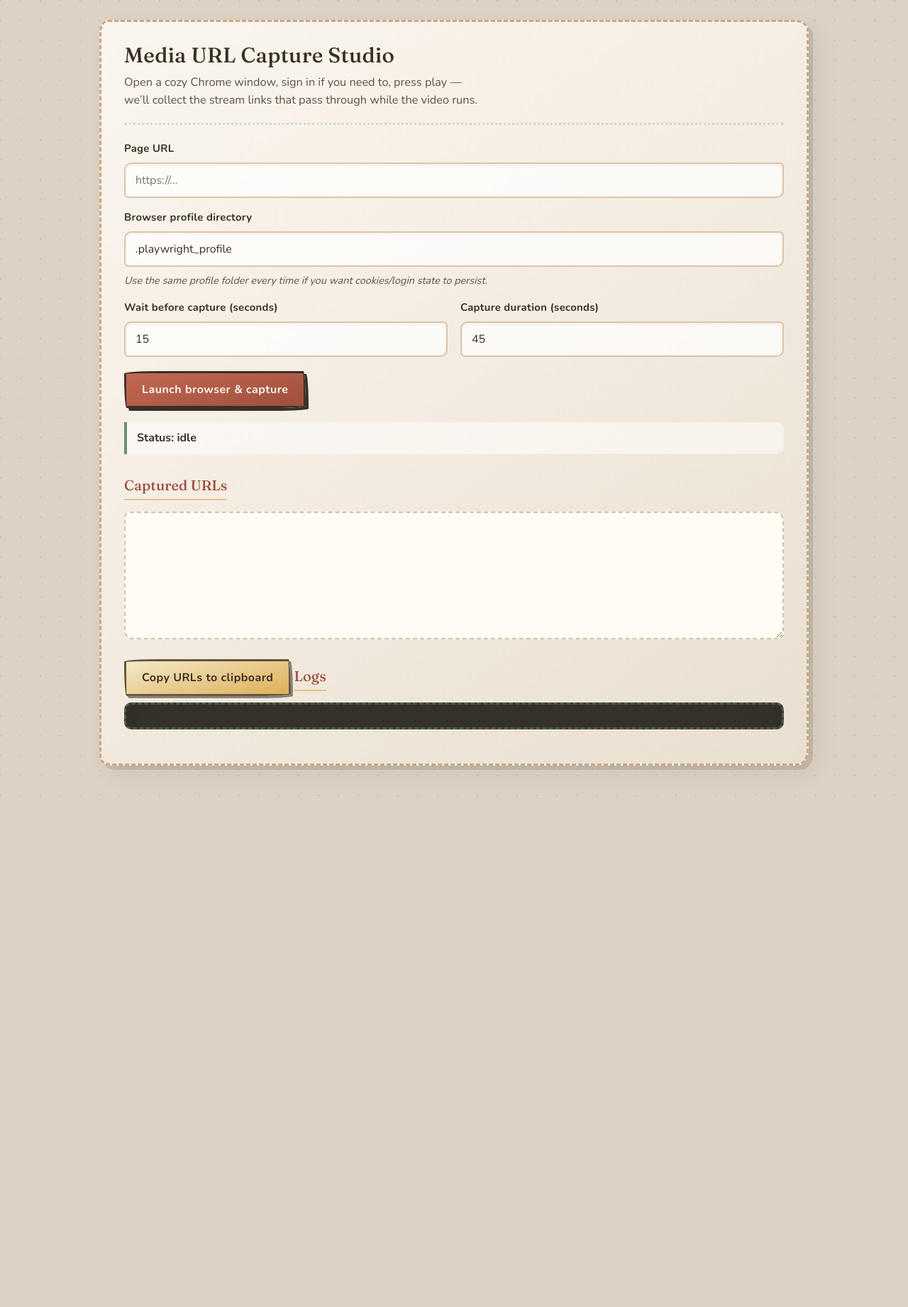
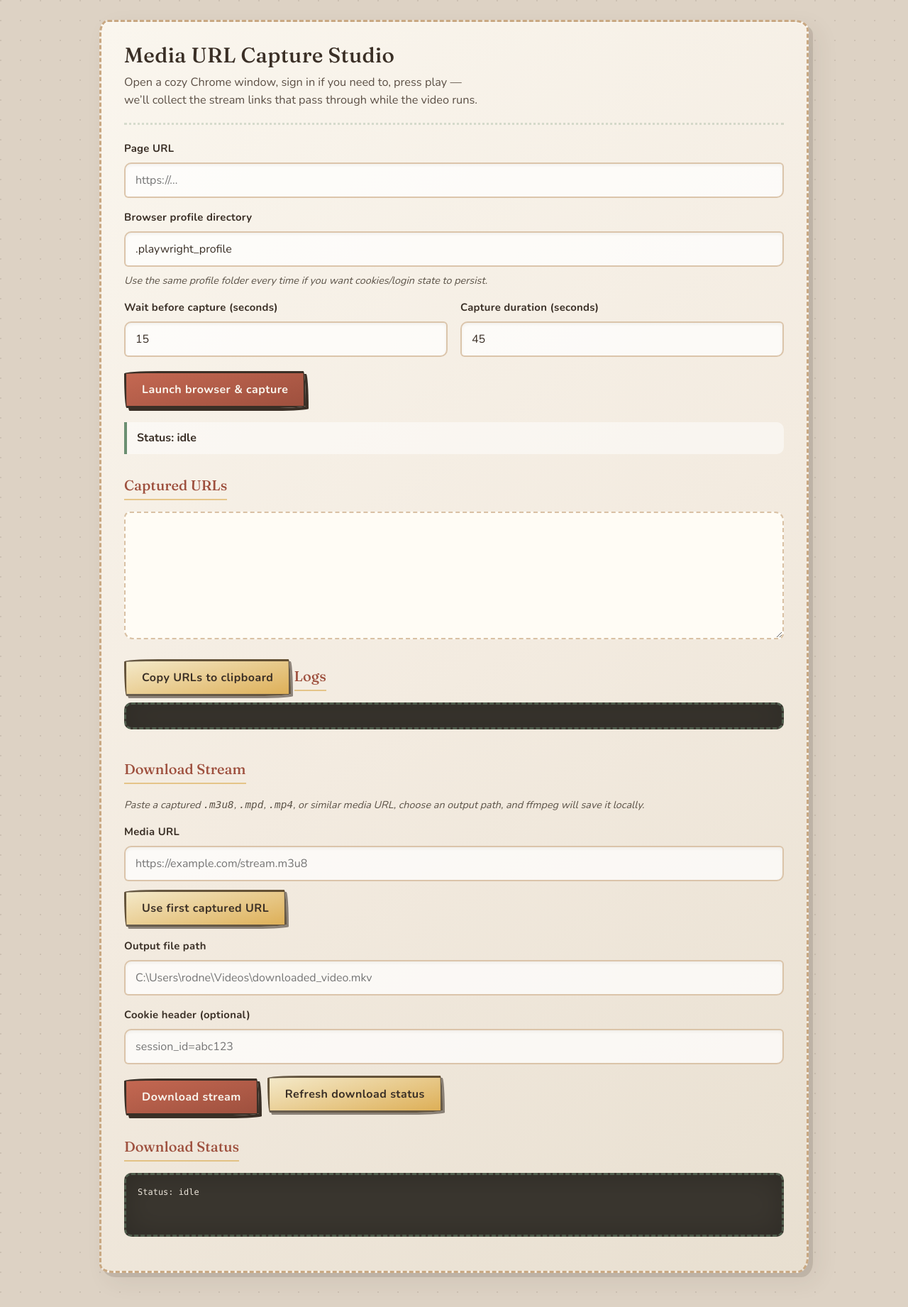
Before and after one commit to rodyoung1967/media_capture_gui, a Flask app: page / in a window 1280 px wide. Shown: the whole page at 71% size. Before the commit the page ends 1122 px from the top, so only its background shows below. Run offline with Flask 3, Linux system fonts and the light colour scheme.

Commit message:
adding download

```diff
--- a/app.py
+++ b/app.py
@@ -1,9 +1,13 @@
 from __future__ import annotations
 
+import json
 import os
+import shutil
+import subprocess
 import threading
 import time
 import uuid
+from datetime import datetime, timezone
 from dataclasses import dataclass, field
 from pathlib import Path
 from typing import Dict, List
@@ -19,6 +23,36 @@ try:
     CAPTURE_JOB_STORE_MAX = max(10, int(os.environ.get("CAPTURE_JOB_STORE_MAX", "100")))
 except ValueError:
     CAPTURE_JOB_STORE_MAX = 100
+
+
+DOWNLOAD_STATUS_VERSION = 2
+
+
+def _console_print(msg: str) -> None:
+    """Avoid UnicodeEncodeError on Windows terminals when logging from worker threads."""
+    try:
+        print(msg)
+    except UnicodeEncodeError:
+        print(msg.encode("ascii", errors="replace").decode("ascii"))
+
+
+def _format_subprocess_returncode(rc: int | None) -> str:
+    if rc is None:
+        return "(none)"
+    if rc < 0 or rc > 255:
+        u32 = rc & 0xFFFFFFFF
+        return f"{rc} (unsigned 32-bit: {u32} / 0x{u32:08x})"
+    return str(rc)
+
+
+def _tail_stderr(stderr: str, max_chars: int = 12000) -> str:
+    """ffmpeg may print a long banner first; useful errors are usually near the end."""
+    if not stderr:
+        return ""
+    text = stderr.strip()
+    if len(text) <= max_chars:
+        return text
+    return f"... ({len(text) - max_chars} chars omitted from start of stderr) ...\n{text[-max_chars:]}"
 
 
 @dataclass
@@ -179,6 +213,219 @@ def job_status(job_id: str):
         )
 
 
+@app.route("/download-stream", methods=["POST"])
+def download_stream():
+    data = request.get_json(silent=True)
+    if not isinstance(data, dict):
+        # Allow form posts too, in case you later wire this to a normal HTML form.
+        data = request.form.to_dict()
+
+    download_url = (data.get("download_url") or "").strip()
+    output_file = (data.get("output_file") or "").strip()
+    download_cookie = (data.get("download_cookie") or "").strip()
+
+    if not download_url:
+        return _bad_json("download_url is required")
+    if not output_file:
+        return _bad_json("output_file is required")
+    if shutil.which("ffmpeg") is None:
+        return _bad_json("ffmpeg not found on PATH")
+
+    output_path = Path(output_file).expanduser().resolve()
+    output_path.parent.mkdir(parents=True, exist_ok=True)
+
+    status_file = output_path.parent / f".{output_path.name}.download_status.json"
+    try:
+        if status_file.is_file():
+            status_file.unlink()
+    except OSError:
+        pass
+
+    initial_status = {
+        "status_version": DOWNLOAD_STATUS_VERSION,
+        "status": "queued",
+        "output_file": str(output_path),
+        "progress": "Queued; starting download...",
+        "error": None,
+    }
+    status_file.write_text(json.dumps(initial_status), encoding="utf-8")
+
+    def write_status(payload: dict) -> None:
+        status_file.write_text(json.dumps(payload), encoding="utf-8")
+
+    def run_download() -> None:
+        try:
+            write_status(
+                {
+                    "status_version": DOWNLOAD_STATUS_VERSION,
+                    "status": "starting",
+                    "output_file": str(output_path),
+                    "progress": "Starting ffmpeg...",
+                    "error": None,
+                }
+            )
+            _console_print(f"[Download] Starting download to: {output_path}")
+
+            ffmpeg_cmd = [
+                "ffmpeg",
+                "-nostdin",
+                "-hide_banner",
+                "-loglevel",
+                "error",
+                "-user_agent",
+                "Mozilla/5.0 (Windows NT 10.0; Win64; x64) AppleWebKit/537.36 "
+                "(KHTML, like Gecko) Chrome/120.0.0.0 Safari/537.36",
+                "-i",
+                download_url,
+            ]
+
+            headers: List[str] = []
+            if download_cookie:
+                headers.append(f"Cookie: {download_cookie}")
+            if headers:
+                ffmpeg_cmd.extend(["-headers", "\r\n".join(headers) + "\r\n"])
+
+            ffmpeg_cmd.extend(["-c", "copy", "-y", str(output_path)])
+            _console_print("[Download] Running ffmpeg...")
+
+            result = subprocess.run(
+                ffmpeg_cmd,
+                capture_output=True,
+                text=True,
+                encoding="utf-8",
+                errors="replace",
+            )
+
+            if result.returncode == 0:
+                file_size = output_path.stat().st_size if output_path.exists() else 0
+                write_status(
+                    {
+                        "status_version": DOWNLOAD_STATUS_VERSION,
+                        "status": "completed",
+                        "output_file": str(output_path),
+                        "file_size_mb": round(file_size / 1024 / 1024, 1),
+                        "progress": f"Download completed ({file_size / 1024 / 1024:.1f} MB)",
+                        "error": None,
+                    }
+                )
+                _console_print(f"[Download] OK completed: {output_path} ({file_size / 1024 / 1024:.1f} MB)")
+            else:
+                err_raw = _tail_stderr(result.stderr or "", 12000)
+                rc_fmt = _format_subprocess_returncode(result.returncode)
+                write_status(
+                    {
+                        "status_version": DOWNLOAD_STATUS_VERSION,
+                        "status": "failed",
+                        "output_file": str(output_path),
+                        "progress": "Download failed",
+                        "error": err_raw if err_raw else f"ffmpeg exit code {rc_fmt} (no stderr text)",
+                        "exit_code": result.returncode,
+                        "exit_code_formatted": rc_fmt,
+                    }
+                )
+                _console_print(f"[Download] FAIL exit code {rc_fmt}")
+        except Exception as exc:
+            err_text = str(exc).encode("ascii", errors="replace").decode("ascii")
+            write_status(
+                {
+                    "status_version": DOWNLOAD_STATUS_VERSION,
+                    "status": "error",
+                    "output_file": str(output_path),
+                    "progress": "Download error",
+                    "error": f"Exception: {err_text}",
+                }
+            )
+            _console_print(f"[Download] ERROR for {output_path}: {err_text}")
+
+    thread = threading.Thread(target=run_download, daemon=True)
+    thread.start()
+
+    return jsonify(
+        {
+            "message": "Download started. Monitoring status...",
+            "output_file": str(output_path),
+            "status_file": str(status_file),
+        }
+    )
+
+
+def _read_download_status_file() -> tuple[str | None, dict | None]:
+    status_file = ""
+    if request.is_json:
+        payload = request.get_json(silent=True) or {}
+        status_file = (payload.get("file") or "").strip()
+    if not status_file:
+        status_file = (request.args.get("file") or "").strip()
+    if not status_file:
+        return "No status file provided", None
+
+    try:
+        status_file_path = Path(status_file)
+        if not status_file_path.is_file():
+            return None, {
+                "status_version": DOWNLOAD_STATUS_VERSION,
+                "status": "pending",
+                "progress": "Download initializing...",
+                "error": None,
+            }
+        return None, json.loads(status_file_path.read_text(encoding="utf-8"))
+    except Exception as exc:
+        return f"Could not read status: {exc}", None
+
+
+def _enrich_download_status(data: dict) -> dict:
+    out = dict(data)
+    out_path = (out.get("output_file") or "").strip()
+    if out_path:
+        p = Path(out_path)
+        try:
+            if p.is_file():
+                size = p.stat().st_size
+                out["output_exists"] = True
+                out["output_size_bytes"] = size
+                out["output_size_mb"] = round(size / (1024 * 1024), 2)
+            else:
+                out["output_exists"] = False
+                out["output_size_bytes"] = 0
+                out["output_size_mb"] = None
+        except OSError:
+            out["output_exists"] = False
+            out["output_size_bytes"] = 0
+            out["output_size_mb"] = None
+
+    status = out.get("status") or ""
+    if status == "queued":
+        out["hint"] = "Queued: ffmpeg will start in a moment."
+    elif status == "starting":
+        out["hint"] = "ffmpeg is running. For long streams, the file size should grow over time."
+    elif status == "pending":
+        out["hint"] = "Waiting for the status file. If this sticks, restart the app and submit again."
+    elif status == "completed":
+        out["hint"] = "Finished. Open the output path in File Explorer and play the file."
+    elif status in ("failed", "error"):
+        out["hint"] = "See the error detail below. Common causes: bad URL, missing cookies, or unsupported input."
+    else:
+        out["hint"] = ""
+
+    if out.get("status_version") != DOWNLOAD_STATUS_VERSION:
+        out["hint"] = (
+            (out.get("hint") or "")
+            + " This status file is from an older server build. Delete the .download_status.json file and retry."
+        ).strip()
+    out["server_time"] = datetime.now(timezone.utc).strftime("%Y-%m-%d %H:%M:%S UTC")
+    return out
+
+
+@app.route("/check-download-status", methods=["GET", "POST"])
+def check_download_status():
+    err, data = _read_download_status_file()
+    if err:
+        return jsonify({"error": err}), 400
+    if not isinstance(data, dict):
+        return jsonify({"error": "Invalid status payload"}), 400
+    return jsonify(_enrich_download_status(data))
+
+
 if __name__ == "__main__":
     port = int(os.environ.get("PORT", "5000"))
     dbg_env = os.environ.get("FLASK_DEBUG")
--- a/templates/index.html
+++ b/templates/index.html
@@ -227,6 +227,19 @@
       font-style: italic;
     }
 
+    .download-status {
+      white-space: pre-wrap;
+      word-break: break-word;
+      min-height: 90px;
+    }
+
+    .button-row {
+      display: flex;
+      flex-wrap: wrap;
+      gap: 12px;
+      align-items: center;
+    }
+
     @media (max-width: 680px) {
       .row { grid-template-columns: 1fr; }
       .card { padding: 22px 20px 28px; }
@@ -269,6 +282,28 @@
 
     <h2>Logs</h2>
     <pre id="logs"></pre>
+
+    <h2>Download Stream</h2>
+    <p class="hint">Paste a captured <code>.m3u8</code>, <code>.mpd</code>, <code>.mp4</code>, or similar media URL, choose an output path, and ffmpeg will save it locally.</p>
+
+    <label for="download_url">Media URL</label>
+    <input id="download_url" placeholder="https://example.com/stream.m3u8">
+    <button type="button" class="secondary" onclick="useFirstCapturedUrl()">Use first captured URL</button>
+
+    <label for="output_file">Output file path</label>
+    <input id="output_file" placeholder="C:\Users\rodne\Videos\downloaded_video.mkv">
+
+    <label for="download_cookie">Cookie header (optional)</label>
+    <input id="download_cookie" placeholder="session_id=abc123">
+
+    <div class="button-row">
+      <button id="downloadBtn" type="button" onclick="startDownload()">Download stream</button>
+      <button type="button" class="secondary" onclick="pollDownloadStatusOnce()">Refresh download status</button>
+    </div>
+
+    <h2>Download Status</h2>
+    <pre id="download_status" class="download-status">Status: idle</pre>
+
   </div>
 
 <script>
@@ -406,6 +441,138 @@ async function copyUrls() {
       `Status: clipboard failed — ${e instanceof Error ? e.message : String(e)} (select URLs and copy manually)`;
   }
 }
+
+let currentDownloadStatusFile = null;
+let downloadPollTimer = null;
+
+function resetDownloadUi() {
+  if (downloadPollTimer != null) {
+    clearInterval(downloadPollTimer);
+    downloadPollTimer = null;
+  }
+  document.getElementById('downloadBtn').disabled = false;
+}
+
+function useFirstCapturedUrl() {
+  const firstUrl = document.getElementById('urls').value
+    .split('\n')
+    .map(line => line.trim())
+    .find(Boolean);
+  if (firstUrl) {
+    document.getElementById('download_url').value = firstUrl;
+    document.getElementById('download_status').textContent = 'Loaded first captured URL into Media URL.';
+  } else {
+    document.getElementById('download_status').textContent = 'No captured URL available yet.';
+  }
+}
+
+function formatDownloadStatus(data) {
+  const lines = [];
+  lines.push('State: ' + (data.status || '(unknown)'));
+  lines.push('Message: ' + (data.progress || ''));
+  if (data.output_file) lines.push('Output: ' + data.output_file);
+  if (data.output_exists === true) {
+    const mb = data.output_size_mb != null ? data.output_size_mb : 0;
+    const bytes = data.output_size_bytes != null ? data.output_size_bytes : 0;
+    lines.push('On disk: ' + mb + ' MB (' + bytes + ' bytes)');
+  } else if (data.output_exists === false) {
+    lines.push('On disk: not created yet');
+  }
+  if (data.hint) lines.push('Hint: ' + data.hint);
+  if (data.server_time) lines.push('Checked: ' + data.server_time);
+  if (data.exit_code_formatted) lines.push('Exit code: ' + data.exit_code_formatted);
+  if (data.error) lines.push('\nError:\n' + data.error);
+  return lines.join('\n');
+}
+
+async function startDownload() {
+  const downloadUrl = document.getElementById('download_url').value.trim();
+  const outputFile = document.getElementById('output_file').value.trim();
+  const downloadCookie = document.getElementById('download_cookie').value.trim();
+
+  if (!downloadUrl) {
+    document.getElementById('download_status').textContent = 'Status: error — enter a media URL first';
+    return;
+  }
+  if (!outputFile) {
+    document.getElementById('download_status').textContent = 'Status: error — enter an output file path first';
+    return;
+  }
+
+  resetDownloadUi();
+  document.getElementById('downloadBtn').disabled = true;
+  document.getElementById('download_status').textContent = 'Status: starting download...';
+
+  try {
+    const res = await fetch('/download-stream', {
+      method: 'POST',
+      headers: {'Content-Type': 'application/json'},
+      body: JSON.stringify({
+        download_url: downloadUrl,
+        output_file: outputFile,
+        download_cookie: downloadCookie
+      })
+    });
+
+    let data = null;
+    try {
+      data = await res.json();
+    } catch {
+      resetDownloadUi();
+      document.getElementById('download_status').textContent =
+        `Status: error — non-JSON response from server (${res.status})`;
+      return;
+    }
+
+    if (!res.ok) {
+      resetDownloadUi();
+      const msg = typeof data?.error === 'string' ? data.error : (`HTTP ${res.status}`);
+      document.getElementById('download_status').textContent = 'Status: error — ' + msg;
+      return;
+    }
+
+    currentDownloadStatusFile = data.status_file;
+    document.getElementById('download_status').textContent =
+      `${data.message || 'Download started'}\nOutput: ${data.output_file || outputFile}`;
+    downloadPollTimer = setInterval(pollDownloadStatusOnce, 1500);
+    pollDownloadStatusOnce();
+  } catch (e) {
+    resetDownloadUi();
+    document.getElementById('download_status').textContent =
+      `Status: error — ${e instanceof Error ? e.message : String(e)}`;
+  }
+}
+
+async function pollDownloadStatusOnce() {
+  if (!currentDownloadStatusFile) {
+    document.getElementById('download_status').textContent = 'Status: idle — no active download';
+    return;
+  }
+
+  try {
+    const res = await fetch('/check-download-status', {
+      method: 'POST',
+      headers: {'Content-Type': 'application/json'},
+      body: JSON.stringify({file: currentDownloadStatusFile})
+    });
+    const data = await res.json();
+    if (!res.ok || data.error) {
+      document.getElementById('download_status').textContent =
+        'Status: error — ' + (data.error || `HTTP ${res.status}`);
+      resetDownloadUi();
+      return;
+    }
+    document.getElementById('download_status').textContent = formatDownloadStatus(data);
+    if (data.status === 'completed' || data.status === 'failed' || data.status === 'error') {
+      resetDownloadUi();
+    }
+  } catch (e) {
+    resetDownloadUi();
+    document.getElementById('download_status').textContent =
+      `Status: error — download status poll failed: ${e instanceof Error ? e.message : String(e)}`;
+  }
+}
+
 </script>
 </body>
 </html>
```
Also changed, not shown: README.md.
